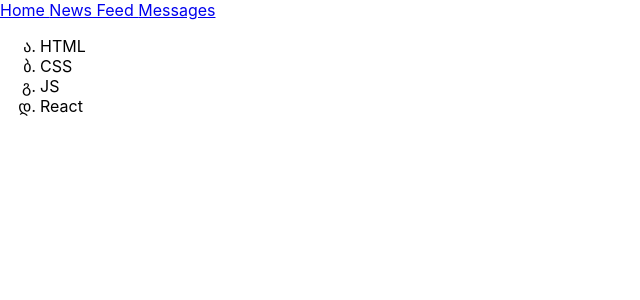
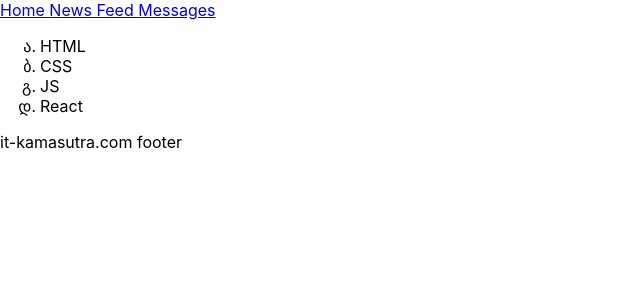
Before and after one commit to LizaWebDev/social-network, a React (Create React App) app: page / in a window 1280 px wide. Shown: the top 300 px of the page, without its empty margins (0-640 px from the left). Built offline with nearby package versions, Linux system fonts and the light colour scheme.

Commit message:
Footer component

```diff
--- a/src/App.tsx
+++ b/src/App.tsx
@@ -2,12 +2,14 @@
 import './App.css';
 import Header from "./Header";
 import Technologies from "./Technologies";
+import Footer from "./Footer";
 
 function App() {
     return (
         <div className="App">
             <Header/>
             <Technologies/>
+            <Footer/>
         </div>
     );
 }
--- /dev/null
+++ b/src/Footer.tsx
@@ -0,0 +1,11 @@
+import React from "react";
+
+const Footer = () => {
+    return (
+        <div>
+            <p>it-kamasutra.com footer</p>
+        </div>
+    )
+}
+
+export default Footer;
```
